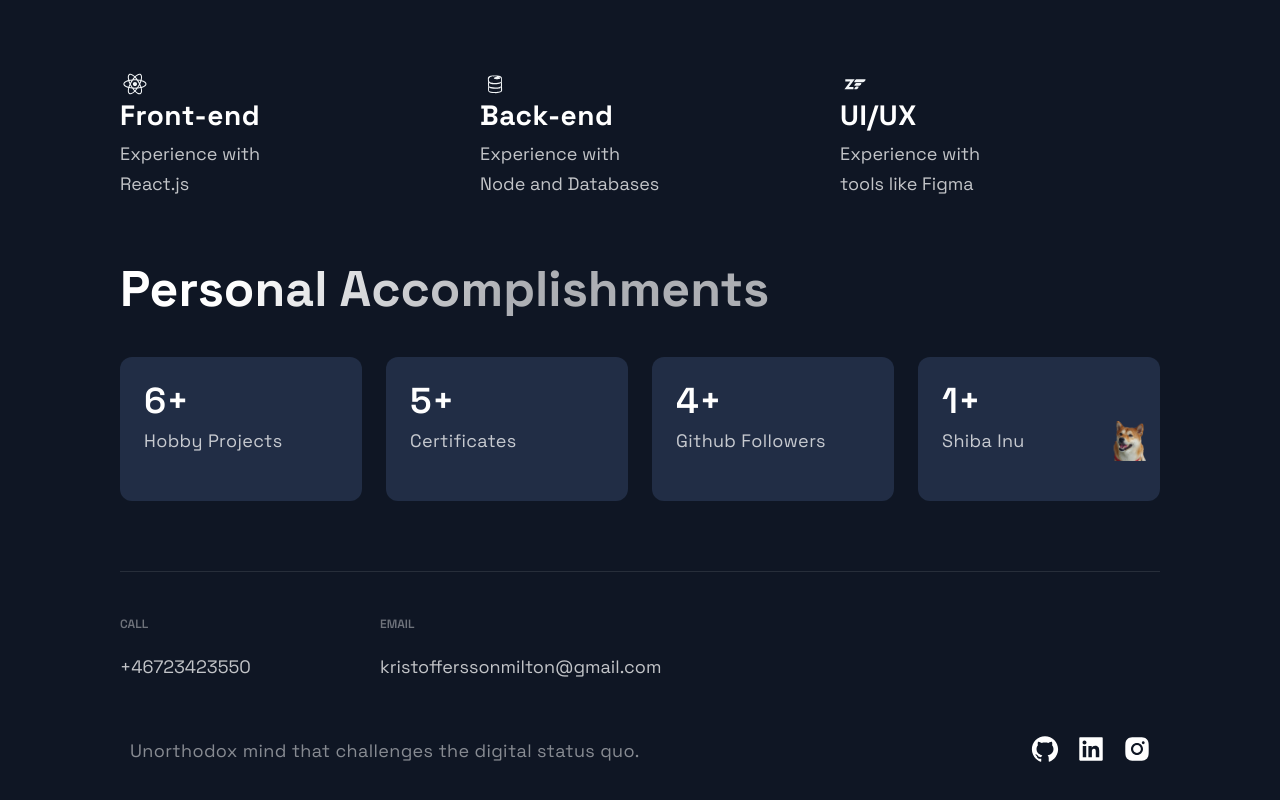
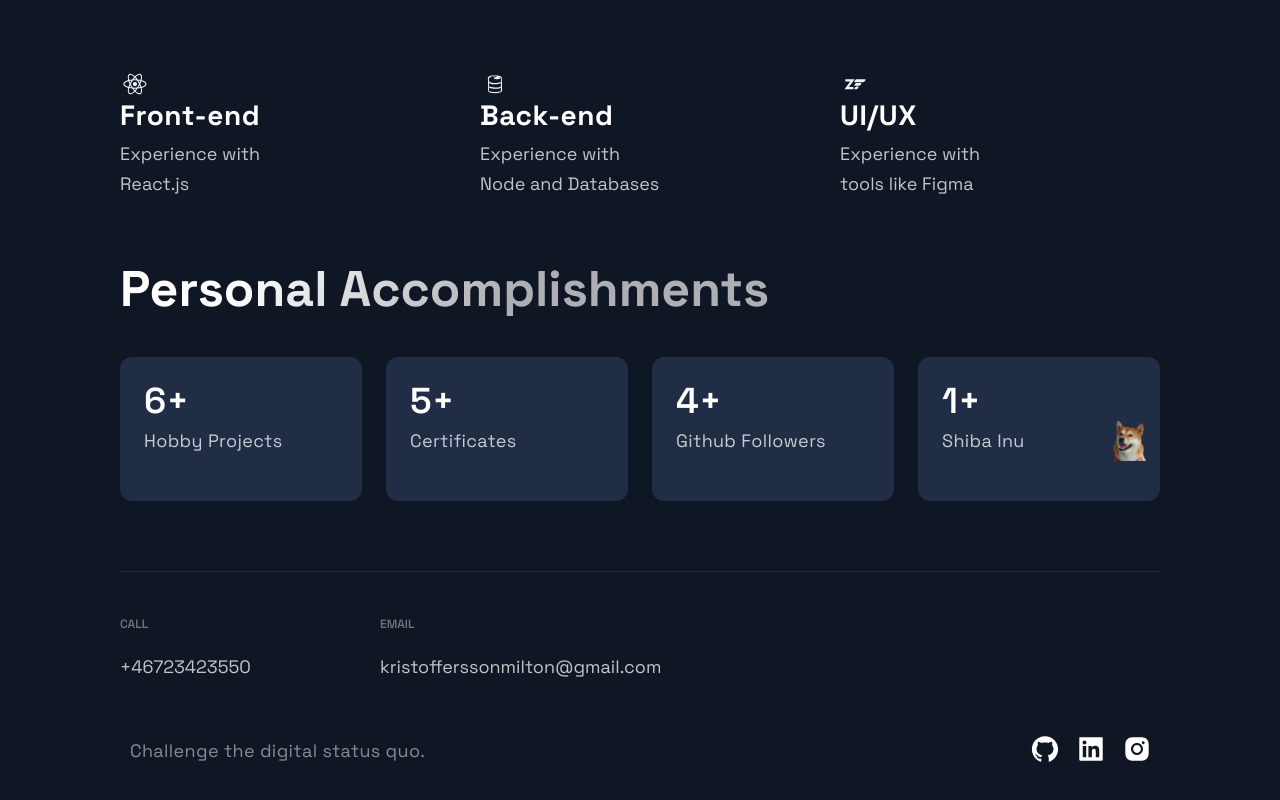
Before and after one commit to Milton3000/NextJS-Portfolio, a Next.js app: page / in a window 1280 px wide. Shown: the part 4069-4869 px from the top of the page. Built offline with nearby package versions, Linux system fonts and the light colour scheme.

Commit message:
Scroll + Text fix

```diff
--- a/src/components/Footer/Footer.js
+++ b/src/components/Footer/Footer.js
@@ -28,7 +28,7 @@ kristofferssonmilton@gmail.com
   <SocialIconsContainer>
     <CompanyContainer>
       <Slogan>
-        Unorthodox mind that challenges the digital status quo.
+        Challenge the digital status quo.
       </Slogan>
     </CompanyContainer>
     <SocialContainer>
--- a/src/components/Header/Header.js
+++ b/src/components/Header/Header.js
@@ -18,7 +18,7 @@ const Header = () => {
     const aboutSection = document.getElementById("about");
     if (aboutSection) {
       aboutSection.scrollIntoView({ behavior: "smooth", block: "start" });
-      window.scrollBy(0, 550);
+      window.scrollBy(0, 570);
     }
   };
 
```
